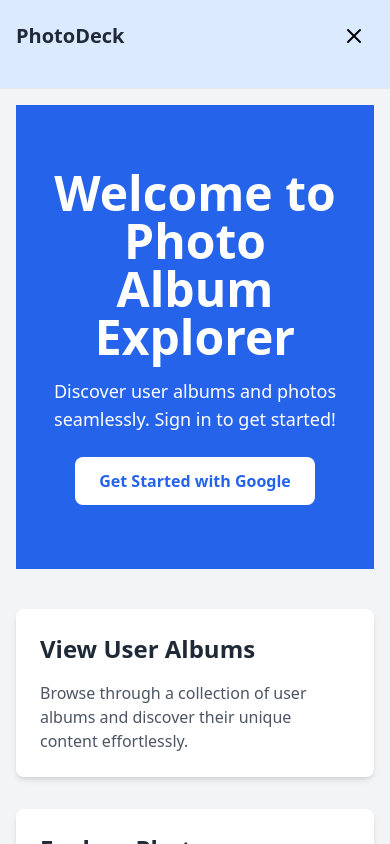
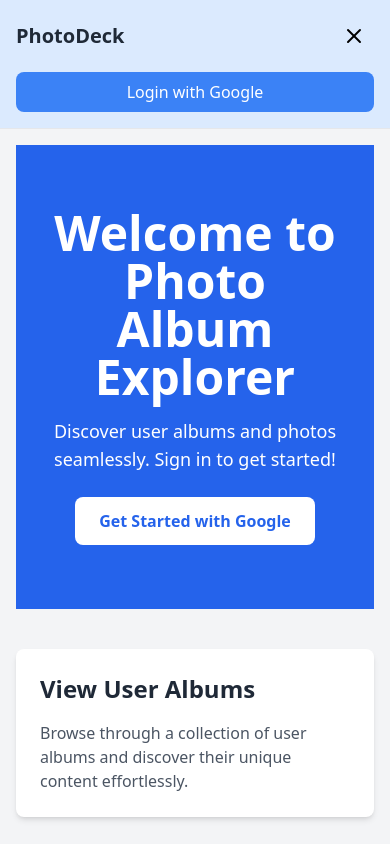
Before and after one commit to Salomegit/PhotoDeck, a React (Vite) app: page / in a window 390 px wide. Both pictures are taken after a click on the button "Toggle menu". Shown: the top 844 px of the page. Built offline with nearby package versions, Linux system fonts and the light colour scheme; no server answers.

Commit message:
ability to login in small screens

```diff
--- a/src/components/Navbar.jsx
+++ b/src/components/Navbar.jsx
@@ -70,7 +70,7 @@ const Navbar = () => {
 
   const MobileMenu = () => (
     <div className="md:hidden mt-4 flex flex-col items-center gap-3">
-      {isLoggedIn && (
+      {isLoggedIn ?  (
         <>
           {pathname !== '/dashboard' && (
             <NavLink to="/dashboard" onClick={() => setMenuOpen(false)}>
@@ -90,7 +90,21 @@ const Navbar = () => {
             Logout
           </AuthButton>
         </>
-      )}
+      ) : (
+
+
+          <AuthButton
+            onClick={() => {
+              handleGoogleSignIn();
+              setMenuOpen(false);
+            }}
+            className="w-full bg-blue-500 text-white hover:bg-blue-600"
+          >
+            Login with Google
+          </AuthButton>
+        )}
+
+
     </div>
   );
 
```
